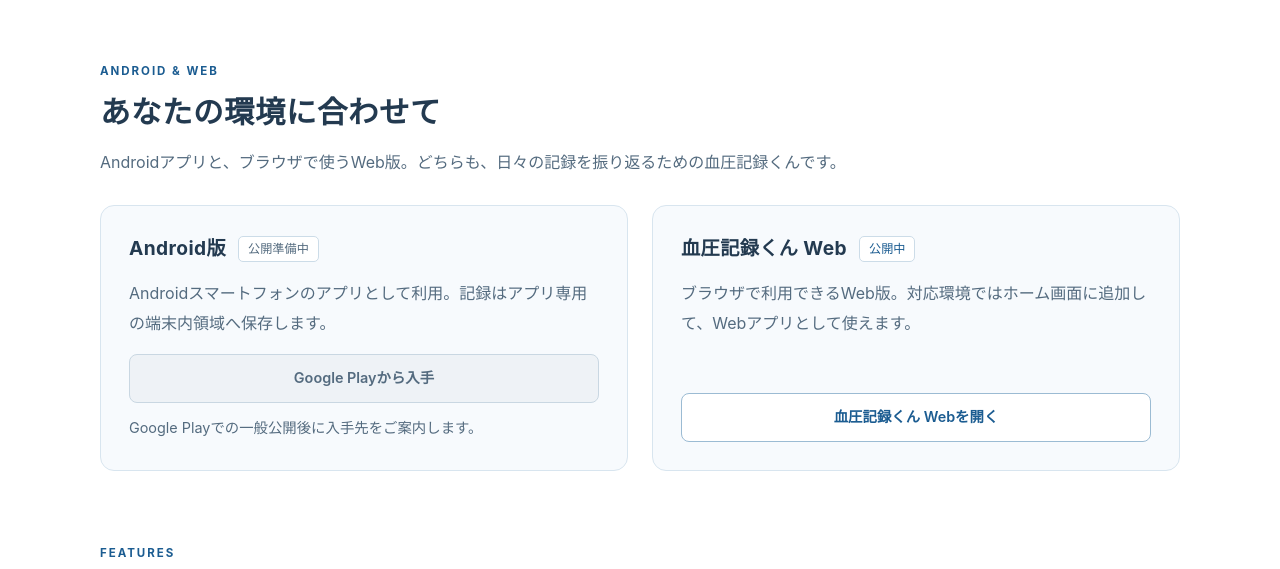
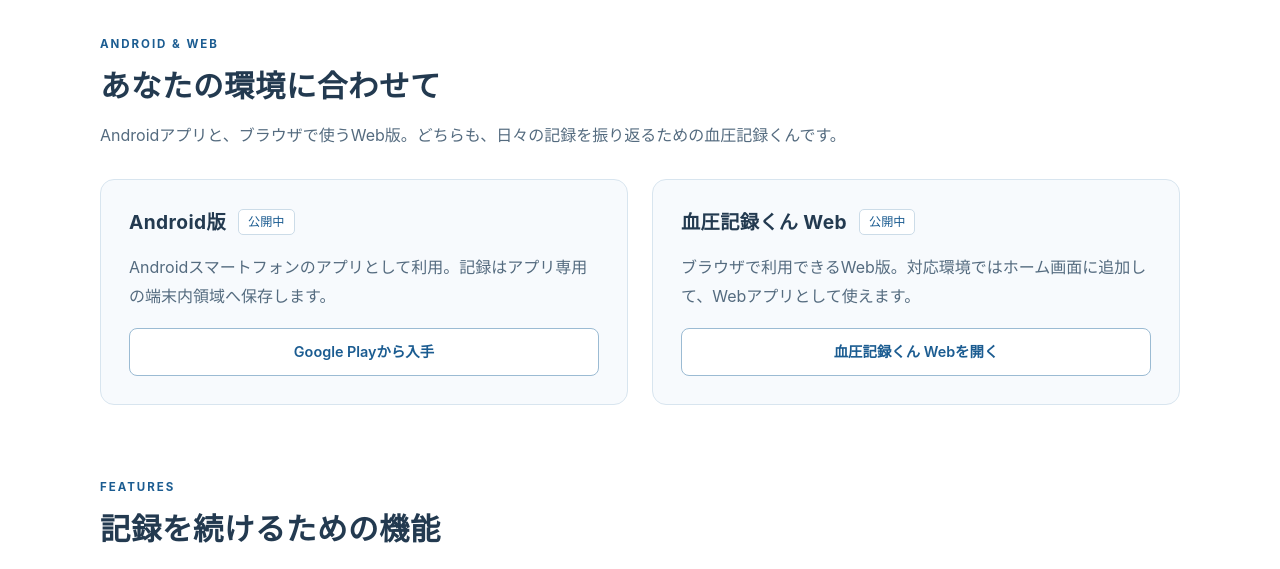
Before and after one commit to dotabata21/dotabata21.github.io, a plain HTML site: page index.html in a window 1280 px wide. Shown: the part 2557-3126 px from the top of the page. Drawn offline with Linux system fonts and the light colour scheme.

Commit message:
Update Google Play links for BloodPressureKun public release

```diff
--- a/index.html
+++ b/index.html
@@ -41,7 +41,7 @@
       <p><a class="apps-directory-link" href="/apps/"><svg class="apps-directory-icon" width="20" height="20" viewBox="0 0 20 20" fill="none" stroke="currentColor" stroke-width="1.5" aria-hidden="true" focusable="false"><rect x="2" y="2" width="6" height="6" rx="1.5"/><rect x="12" y="2" width="6" height="6" rx="1.5"/><rect x="2" y="12" width="6" height="6" rx="1.5"/><rect x="12" y="12" width="6" height="6" rx="1.5"/></svg><span>dotabata21 Appsのアプリ一覧はこちら</span><span class="apps-directory-arrow" aria-hidden="true">→</span></a></p>
       <img class="hero-image" src="images/blood-pressure-kun-hero.png" width="2048" height="768" alt="血圧記録くんのキャラクターとアプリ名" fetchpriority="high" decoding="async">
       <p class="hero-description">血圧・脈拍を記録して、履歴・統計・グラフで振り返る。<br class="desktop-break">日々の血圧管理に役立つ、Android版とWeb版の公式紹介・利用案内サイトです。</p>
-      <p class="small-note">Web版は無料で公開中。Android版も無料で提供する予定です。Android版にはAdMobによる広告配信機能があり、Web版には現在広告を掲載していません。<a href="privacy.html#advertising">広告と情報の取り扱い</a></p>
+      <p class="small-note">Android版・Web版とも無料で公開中です。Android版にはAdMobによる広告配信機能があり、Web版には現在広告を掲載していません。<a href="privacy.html#advertising">広告と情報の取り扱い</a></p>
       <div class="hero-links"><a href="#versions">Android版・Web版のご案内</a><a href="guide.html">はじめての使い方 →</a></div>
     </section>
     <section id="about" class="about-section" aria-labelledby="about-title">
@@ -65,7 +65,7 @@
     <section id="versions" class="versions-section" aria-labelledby="versions-title">
       <div class="section-heading"><p class="eyebrow">ANDROID &amp; WEB</p><h2 id="versions-title">あなたの環境に合わせて</h2><p>Androidアプリと、ブラウザで使うWeb版。どちらも、日々の記録を振り返るための血圧記録くんです。</p></div>
       <div class="version-grid">
-        <article class="version-card"><div class="version-heading"><h3>Android版</h3><span class="release-status" data-release-status="android">公開準備中</span></div><p>Androidスマートフォンのアプリとして利用。記録はアプリ専用の端末内領域へ保存します。</p><button class="button-link" disabled data-release="android" aria-describedby="android-release-note">Google Playから入手</button><p id="android-release-note" class="small-note" data-release-pending="android">Google Playでの一般公開後に入手先をご案内します。</p></article>
+        <article class="version-card"><div class="version-heading"><h3>Android版</h3><span class="release-status is-live" data-release-status="android">公開中</span></div><p>Androidスマートフォンのアプリとして利用。記録はアプリ専用の端末内領域へ保存します。</p><a class="button-link" href="https://play.google.com/store/apps/details?id=jp.dota21.bloodpressurekun" target="_blank" rel="noopener noreferrer" data-release="android">Google Playから入手</a></article>
         <article class="version-card"><div class="version-heading"><h3>血圧記録くん Web</h3><span class="release-status is-live" data-release-status="web">公開中</span></div><p>ブラウザで利用できるWeb版。対応環境ではホーム画面に追加して、Webアプリとして使えます。</p><button class="button-link" disabled data-release="web">血圧記録くん Webを開く</button></article>
       </div>
     </section>
--- a/js/site.js
+++ b/js/site.js
@@ -1,9 +1,8 @@
 'use strict';
-// Owner-verified Web live release. Android remains unavailable until its Play listing is published.
-// Android URL must be copied from the published Play listing, never guessed.
+// Owner-verified Web and Google Play public releases.
 const releases = Object.freeze({
   web: { published: true, url: 'https://bpr-kun.web.app/' },
-  android: { published: false, url: null }
+  android: { published: true, url: 'https://play.google.com/store/apps/details?id=jp.dota21.bloodpressurekun' }
 });
 
 function publishedUrl(kind, release) {
@@ -26,6 +25,10 @@ for (const [kind, release] of Object.entries(releases)) {
     link.className = button.className;
     link.textContent = kind === 'web' ? '血圧記録くん Webを開く' : button.textContent;
     link.href = href;
+    if (kind === 'android') {
+      link.target = '_blank';
+      link.rel = 'noopener noreferrer';
+    }
     link.dataset.release = kind;
     button.replaceWith(link);
   }
```
Also changed, not shown: apps/index.html (+2 -2 lines), privacy.html (+1 -1 lines).
